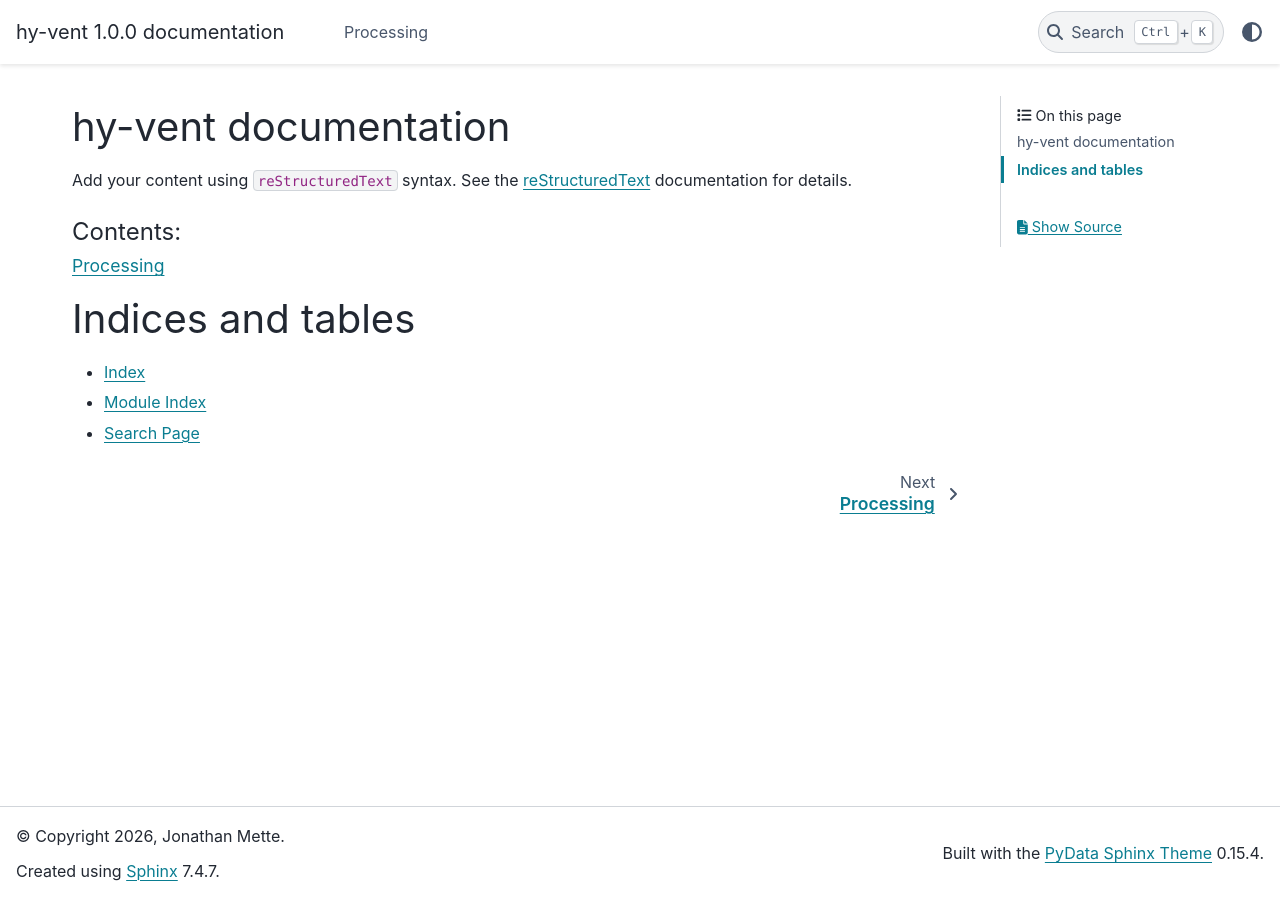
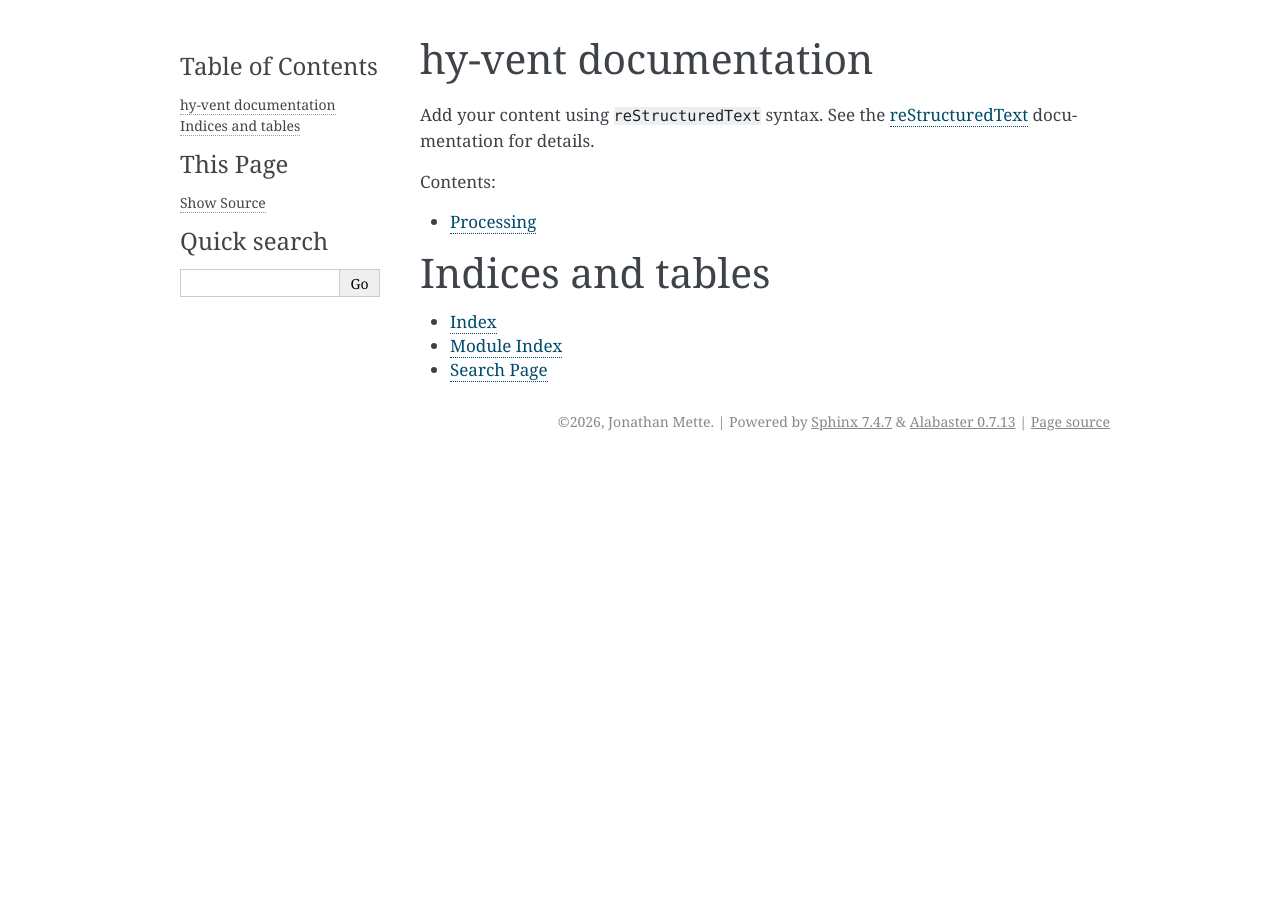
Before and after one commit to jmetteUni/hy-vent, a Sphinx documentation site: the page built from docs/source/index.rst, in a window 1280 px wide. Built offline with Sphinx 7.4.7, drawn with Linux system fonts in a browser that asks for light colours.

Commit message:
changed docs theme

```diff
--- a/docs/source/conf.py
+++ b/docs/source/conf.py
@@ -35,5 +35,6 @@ exclude_patterns = []
 # -- Options for HTML output -------------------------------------------------
 # https://www.sphinx-doc.org/en/master/usage/configuration.html#options-for-html-output
 
-html_theme = "pydata_sphinx_theme"
+html_theme = "alabaster"
+#html_theme = "pydata_sphinx_theme"
 html_static_path = ['_static']
```
